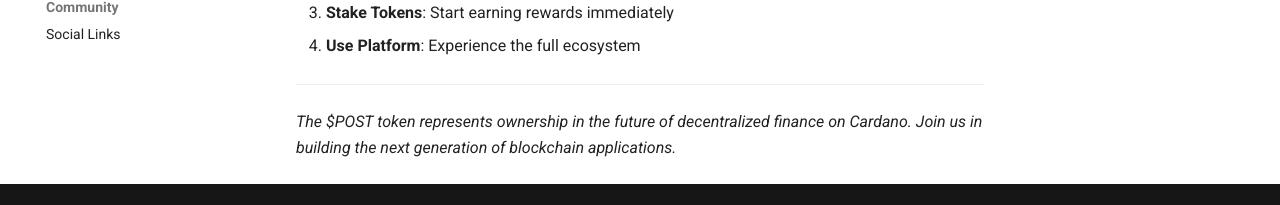
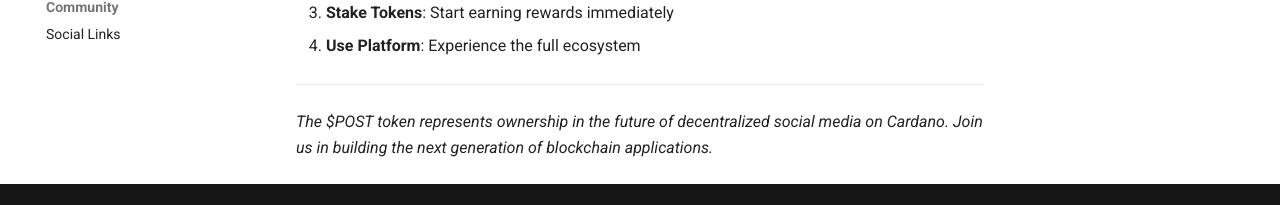
Before and after one commit to CardanoTokenIO/ProoOfPost, an MkDocs documentation site: the page built from docs/getting-started/the-post-token.md, in a window 1280 px wide and 900 px high, scrolled down 1460 px. Shown: the part 692-897 px from the top of the window. Built offline with MkDocs 1.6.1 and Material for MkDocs 9.7.7, drawn with Linux system fonts in a browser that asks for light colours.

Commit message:
Update POST token description - focus on decentralized social media
- Change 'decentralized finance' to 'decentralized social media'
- Emphasize social media platform focus rather than DeFi
- Correct positioning for Proof of Post as social media protocol
- Updated in both docs and root directory files

```diff
--- a/docs/getting-started/the-post-token.md
+++ b/docs/getting-started/the-post-token.md
@@ -66,4 +66,4 @@
 
 ---
 
-*The $POST token represents ownership in the future of decentralized finance on Cardano. Join us in building the next generation of blockchain applications.*
+*The $POST token represents ownership in the future of decentralized social media on Cardano. Join us in building the next generation of blockchain applications.*
```
Also changed, not shown: getting-started/the-post-token.md (+1 -1 lines), site/platform/technical-architecture/index.html, site/search/search_index.json.
